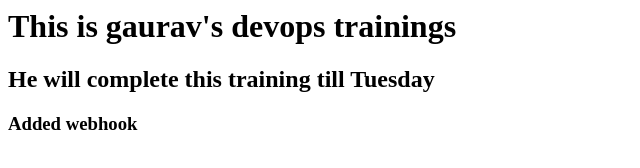
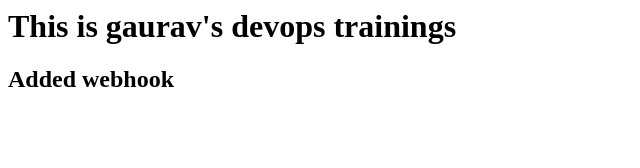
Before and after one commit to gauravjamdar/git, a plain HTML site: page index.html in a window 1280 px wide. Shown: the whole page, without its empty margins (0-640 px from the left). Drawn offline with Linux system fonts and the light colour scheme.

Commit message:
Update index.html

```diff
--- a/index.html
+++ b/index.html
@@ -1,3 +1,3 @@
 <h1> This is gaurav's devops trainings</h1>
-<h2> He will complete this training till Tuesday</h2>
-<h3>Added webhook</h3>
+
+<h2>Added webhook</h2>
```
